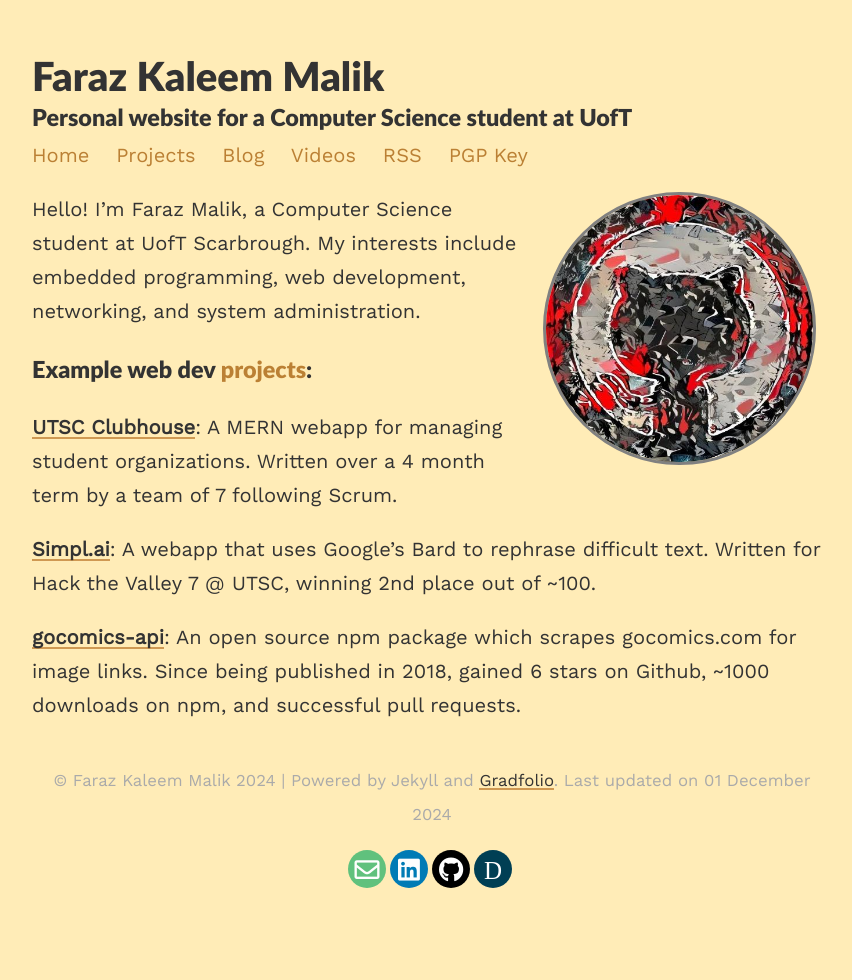
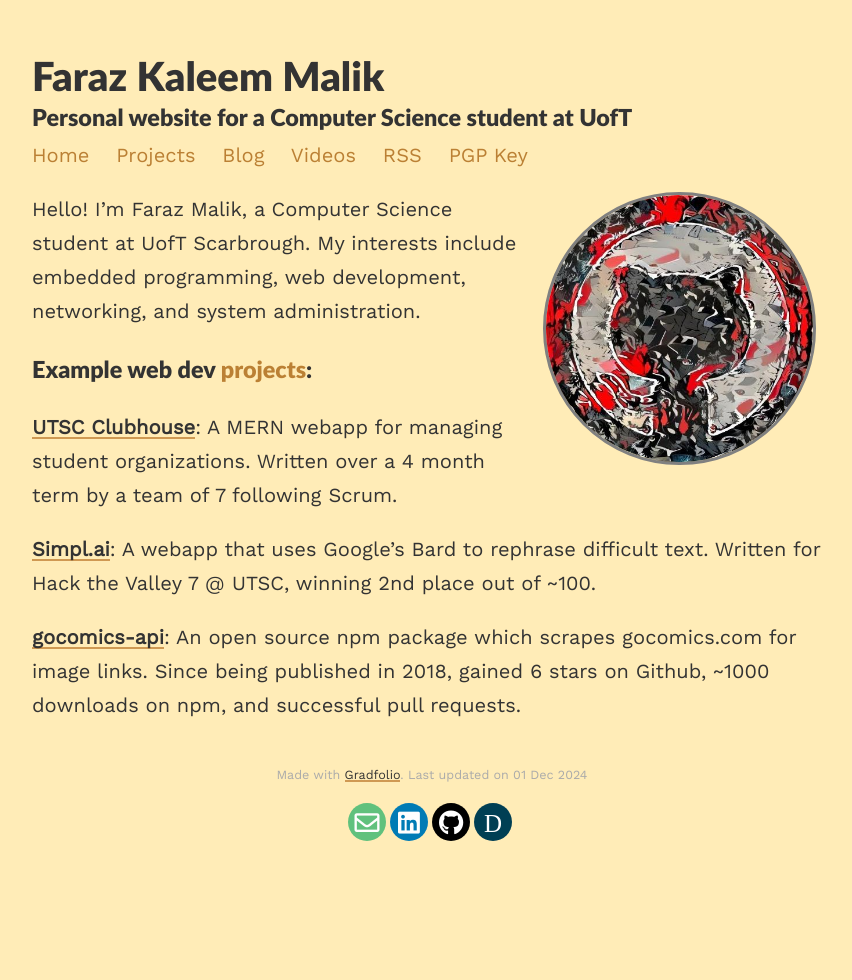
Before and after one commit to numberisnan/numberisnan.github.io, a Jekyll site: the page built from index.md, in a window 1280 px wide. Shown: the whole page, without its empty margins (208-1060 px from the left). Built offline with Jekyll 4.4.1, drawn with Linux system fonts in a browser that asks for light colours; nearby versions of some CDN libraries.

Commit message:
Make footer text less ugly

```diff
--- a/_layouts/default.html
+++ b/_layouts/default.html
@@ -34,10 +34,8 @@
 
         <footer>
           <p class="copy">
-            <small> &copy; {{site.title}} {{ site.time | date: '%Y' }}
-                    | Powered by Jekyll and
-                    <a target="_blank" href="https://github.com/jitinnair1/gradfolio/">Gradfolio</a>.
-                    Last updated on {{ site.time | date_to_long_string }}
+            <small> Made with <a target="_blank" href="https://github.com/jitinnair1/gradfolio/">Gradfolio</a>.
+                    Last updated on {{ site.time | date_to_string }}
             </small>
           </p>
 
--- a/assets/css/_sass/footer.scss
+++ b/assets/css/_sass/footer.scss
@@ -13,4 +13,5 @@
 .copy {
     color: #aaa;
     text-align: center;
+    font-size: 75%;
 }
```
